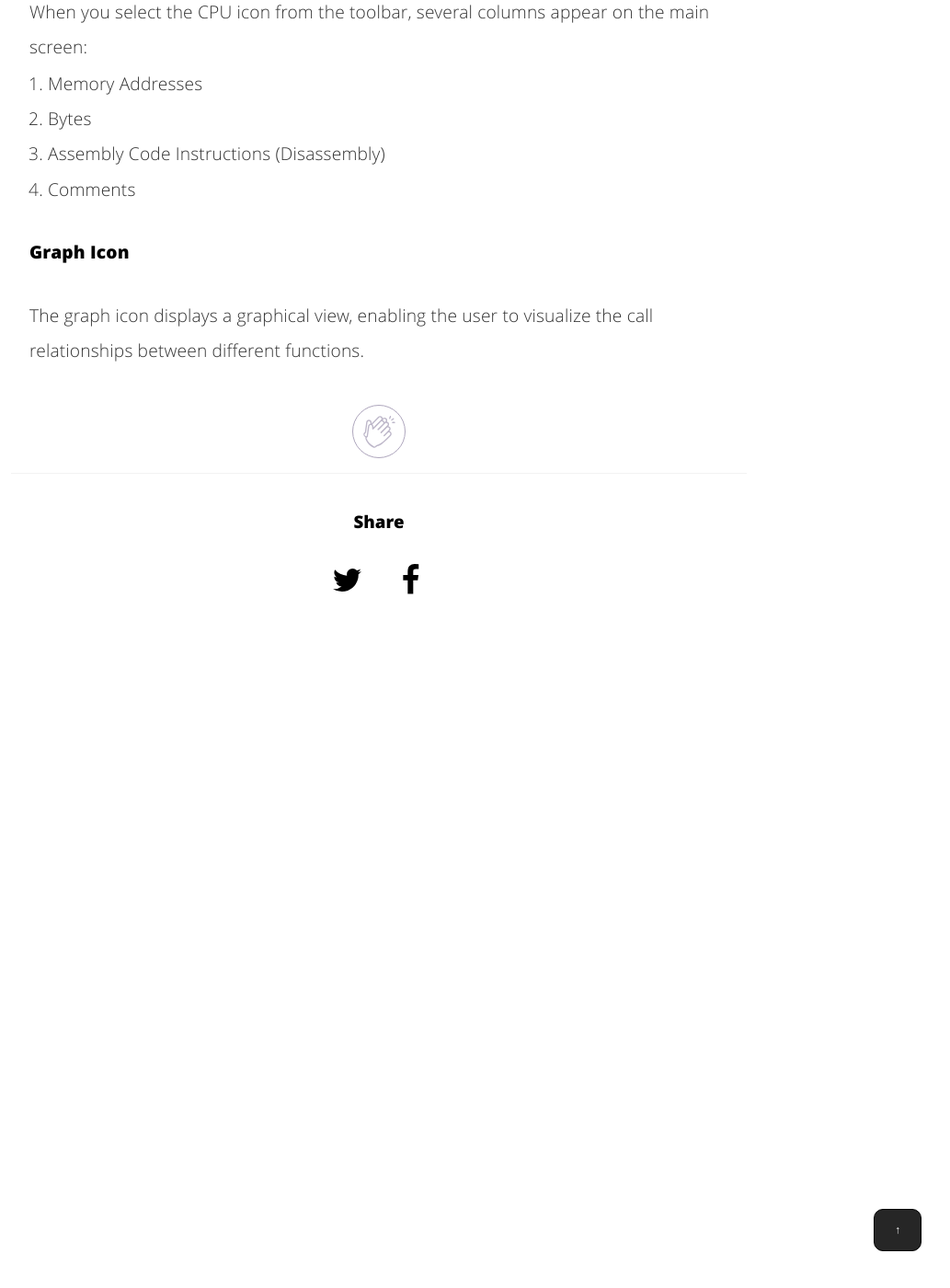
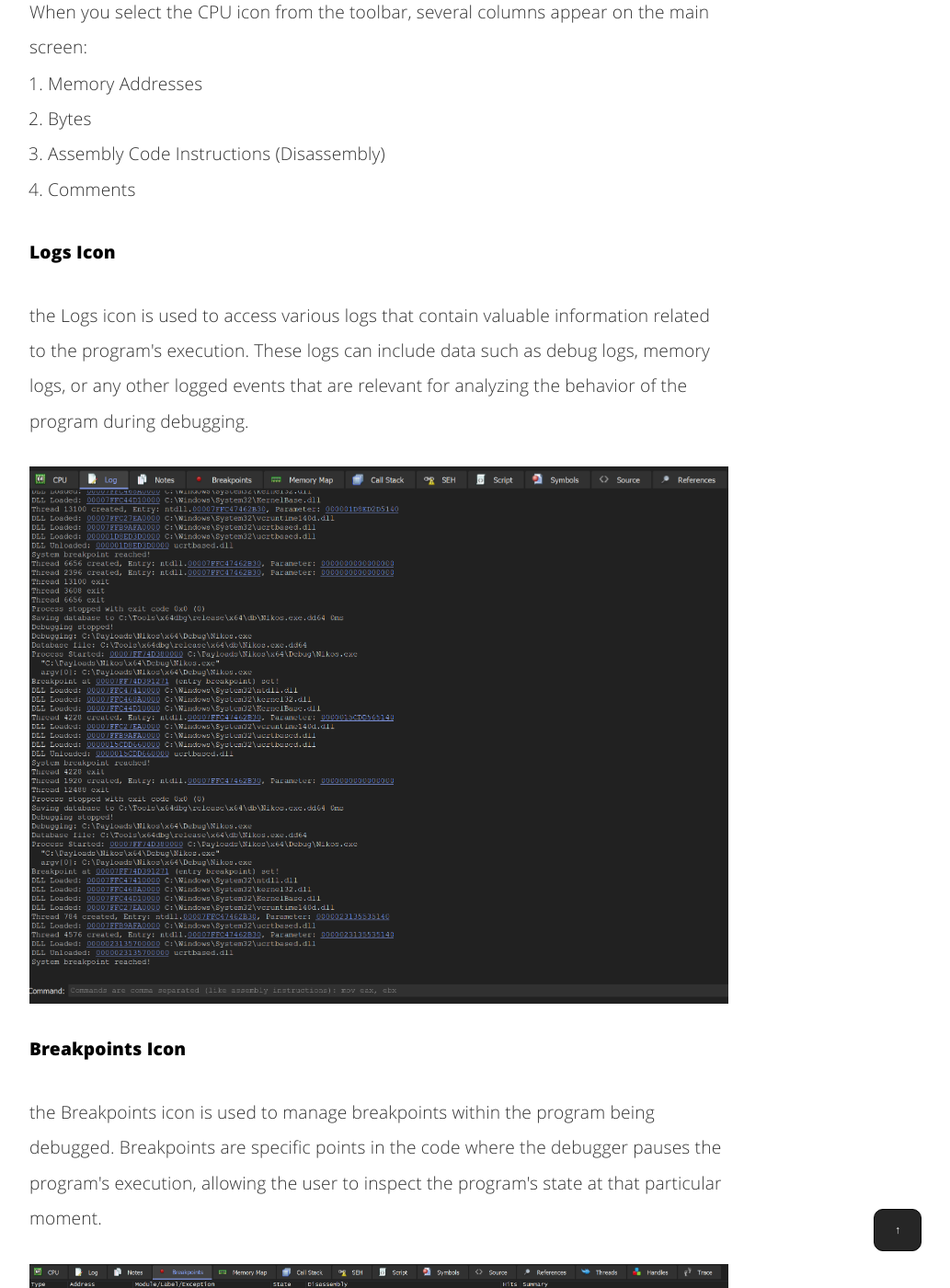
Before and after one commit to nickvourd/nickvourd.github.io, a Jekyll site: the page built from _posts/2023-10-18-x64dbg-intro.md, in a window 1280 px wide and 1400 px high, scrolled down 9036 px. Shown: the whole window at 92% size, without its empty margins (228-1261 px from the left). Built offline with Jekyll 4.4.1, drawn with Linux system fonts in a browser that asks for light colours.

Commit message:
Edit 2023-10-18 x64dbg (My first baby steps)

```diff
--- a/_posts/2023-10-18-x64dbg-intro.md
+++ b/_posts/2023-10-18-x64dbg-intro.md
@@ -440,9 +440,17 @@ int main() {
   <li>Comments</li>
 </ol>
 
-<h4>Graph Icon</h4>
+<h4>Logs Icon</h4>
 
-<p>The graph icon displays a graphical view, enabling the user to visualize the call relationships between different functions.</p>
+<p>the Logs icon is used to access various logs that contain valuable information related to the program's execution. These logs can include data such as debug logs, memory logs, or any other logged events that are relevant for analyzing the behavior of the program during debugging.</p>
+
+<img src="/assets/img/post-img/18-10-2023/x64dbg-Logs-Icon.png" class="post-images" alt="x64dbg Logs Icon">
+
+<h4>Breakpoints Icon</h4>
+
+<p>the Breakpoints icon is used to manage breakpoints within the program being debugged. Breakpoints are specific points in the code where the debugger pauses the program's execution, allowing the user to inspect the program's state at that particular moment.</p>
+
+<img src="/assets/img/post-img/18-10-2023/x64dbg-Break-Icon.png" class="post-images" alt="x64dbg breakpoint Icon">
 
 <br />
 <div align="center">
```
Also changed, not shown: assets/img/post-img/18-10-2023/x64dbg-Break-Icon.png (added), assets/img/post-img/18-10-2023/x64dbg-Logs-Icon.png (added).
